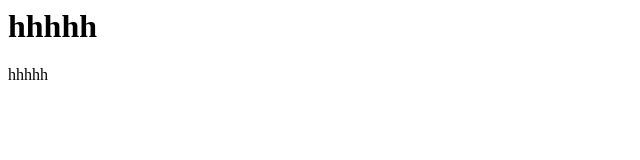
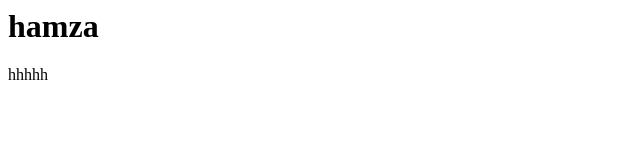
Before and after one commit to achraftes/dev210, a plain HTML site: page index.html in a window 1280 px wide. Shown: the full height of the page, 0-640 px from the left. Drawn offline with Linux system fonts and the light colour scheme.

Commit message:
issues #1 change h1

```diff
--- a/index.html
+++ b/index.html
@@ -1,2 +1,2 @@
-<h1>hhhhh</h1>
+<h1>hamza</h1>
 <p>hhhhh</p>
```
